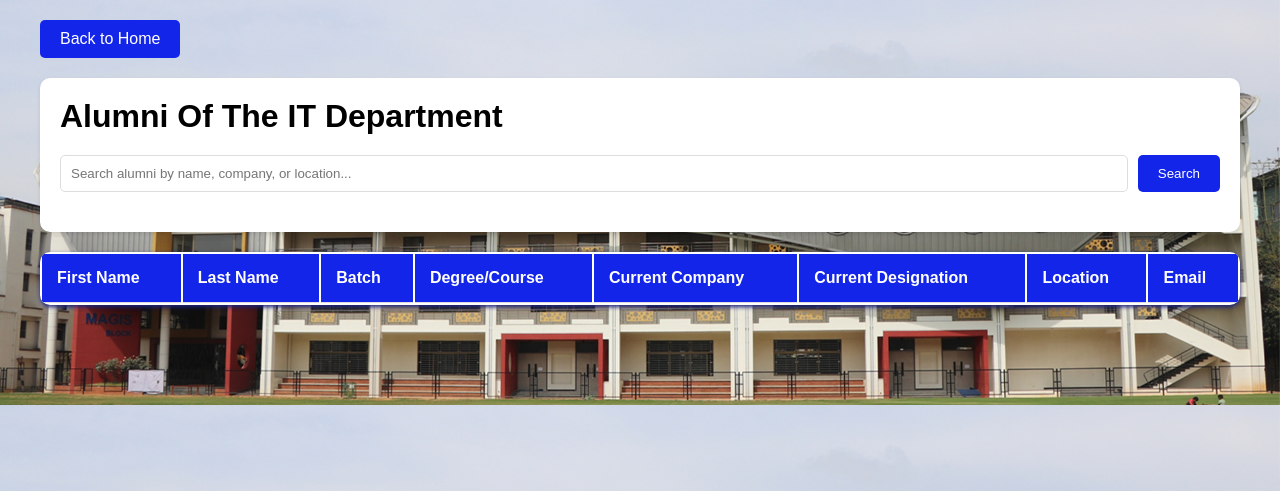
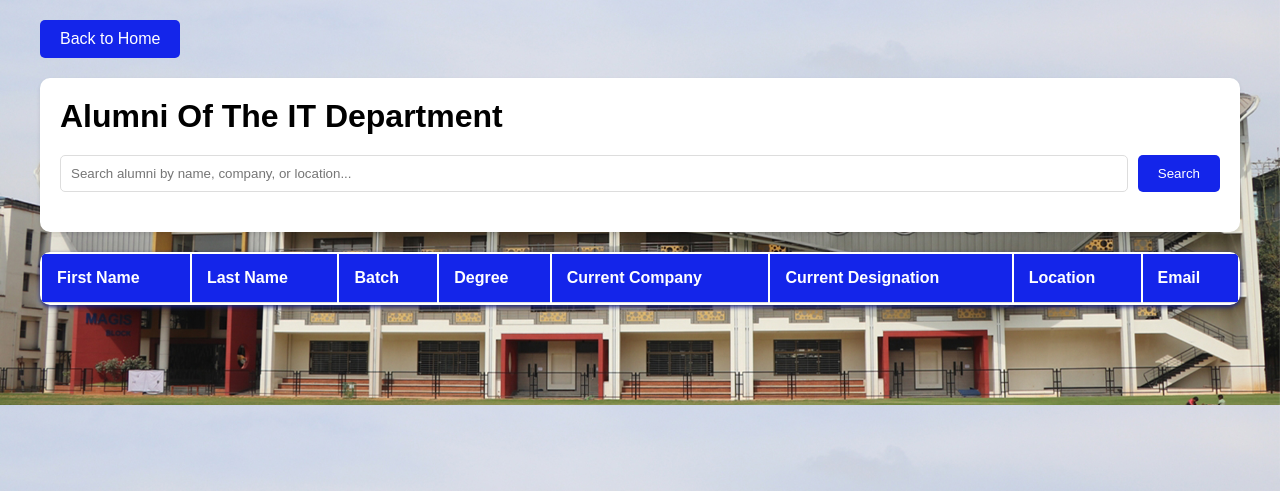
Before and after one commit to goku-naidu/AlumniManagementSystem, a Flask app: page /alumni-directory in a window 1280 px wide. Shown: the top 491 px of the page. Run offline with Flask 3, Linux system fonts and the light colour scheme; lists and menus that the app fills with data are empty.

Commit message:
modify templates

```diff
--- a/templates/alumni_directory.html
+++ b/templates/alumni_directory.html
@@ -24,7 +24,7 @@
                     <th>First Name</th>
                     <th>Last Name</th>
                     <th>Batch</th>
-                    <th>Degree/Course</th>
+                    <th>Degree</th>
                     <th>Current Company</th>
                     <th>Current Designation</th>
                     <th>Location</th>
@@ -37,7 +37,7 @@
                     <td>{{ alumnus.first_name }}</td>
                     <td>{{ alumnus.last_name }}</td>
                     <td>{{ alumnus.batch }}</td>
-                    <td>{{ alumnus.degree_course}}</td>
+                    <td>{{ alumnus.degree }}</td>
                     <td>{{ alumnus.current_company }}</td>
                     <td>{{ alumnus.current_designation }}</td>
                     <td>{{ alumnus.location }}</td>
```
